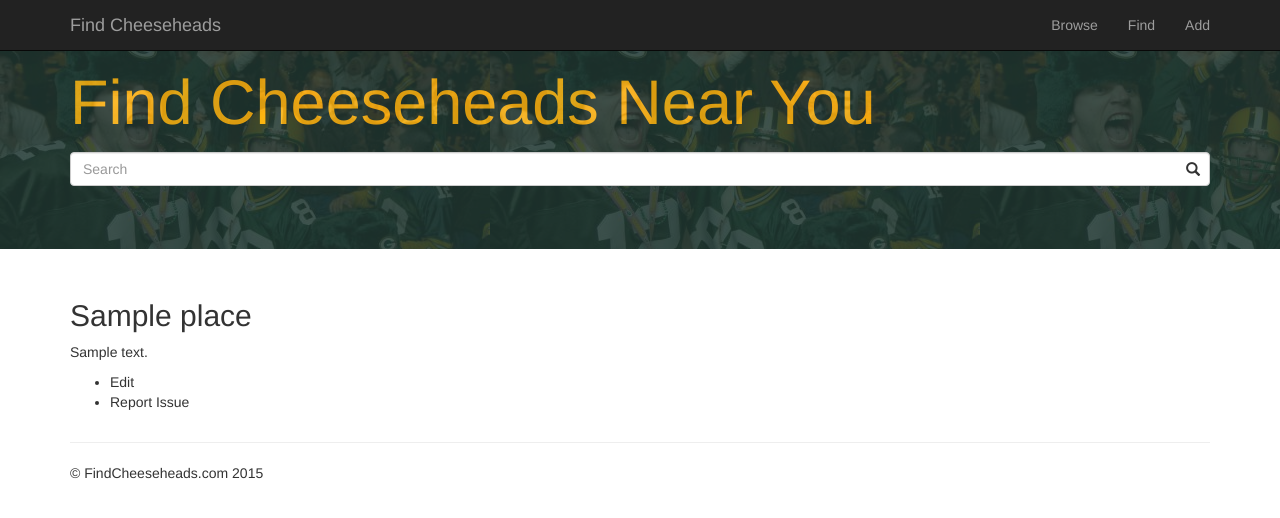
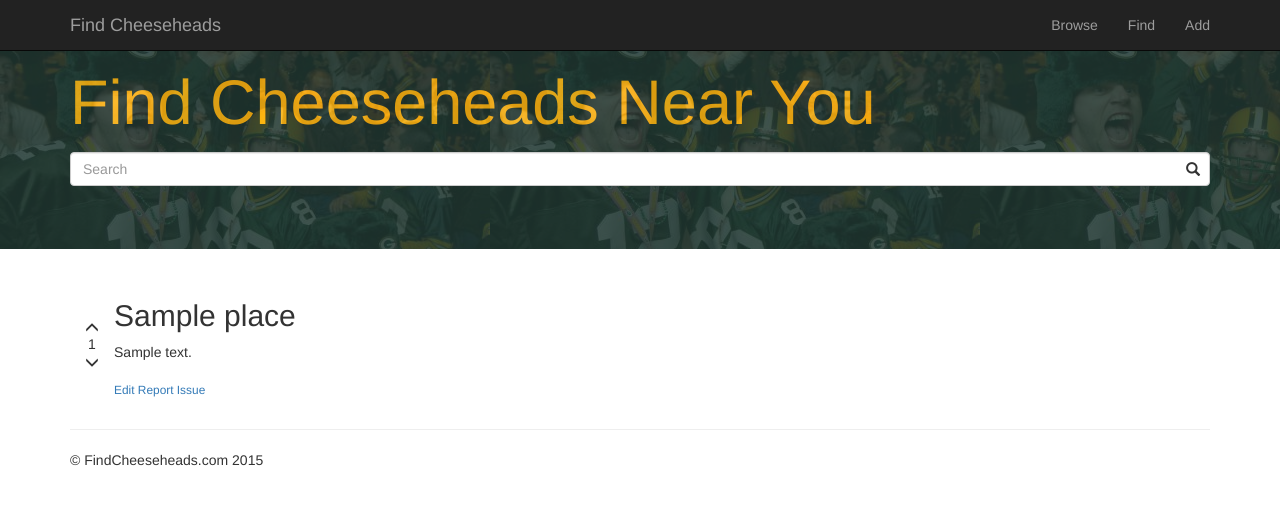
Before and after one commit to johnluetke/findcheeseheads.com, a PHP site: page /browse.php in a window 1280 px wide. Shown: the top 518 px of the page. Run offline with PHP 8.4, Linux system fonts and the light colour scheme; tables that the repository leaves empty or names only in its code hold one stand-in row (values such as "Sample post"); a stand-in replaces the project's code that opens the database connection; some libraries are stand-ins or nearby versions.

Commit message:
Style listings

```diff
--- a/styles/style.css
+++ b/styles/style.css
@@ -19,3 +19,30 @@
 .jumbotron .container > * {
     z-index: 1;
 }
+
+.listing {
+    display: table;
+    margin-left: 0px;
+}
+
+.listing > * {
+    display: table-cell;
+}
+
+.listing .vote {
+    vertical-align: middle;
+    padding-right: 15px;
+}
+
+.listing .actions {
+    padding: 0;
+}
+
+.listing .actions * {
+    list-style-type: none;
+    display: inline;
+}
+
+.listing .actions a {
+    cursor: pointer;
+}
--- a/views/listing.twig
+++ b/views/listing.twig
@@ -1,11 +1,15 @@
-    <div class="listing">
-        <div class="vote"></div>
+    <div class="listing container-fluid">
+        <div class="vote">
+            <div class="up glyphicon glyphicon-menu-up"></div>
+            <div class="score text-center">1</div>
+            <div class="down glyphicon glyphicon-menu-down"></div>
+        </div>
         <div class="info">
             <h2><?php echo $row['name'];?></h2>
-            <p><?php echo $row['address'];?></p>
+            <address><?php echo str_replace("\n", "<br/>", $row['address']);?></address>
+            <ul class="actions small">
+                <li class="edit"><a>Edit</a></li>
+                <li class="report"><a>Report Issue</a></li>
+            </ul>
         </div>
-        <ul class-"small">
-            <li>Edit</li>
-            <li>Report Issue</li>
-        </ul>
     </div>
```
